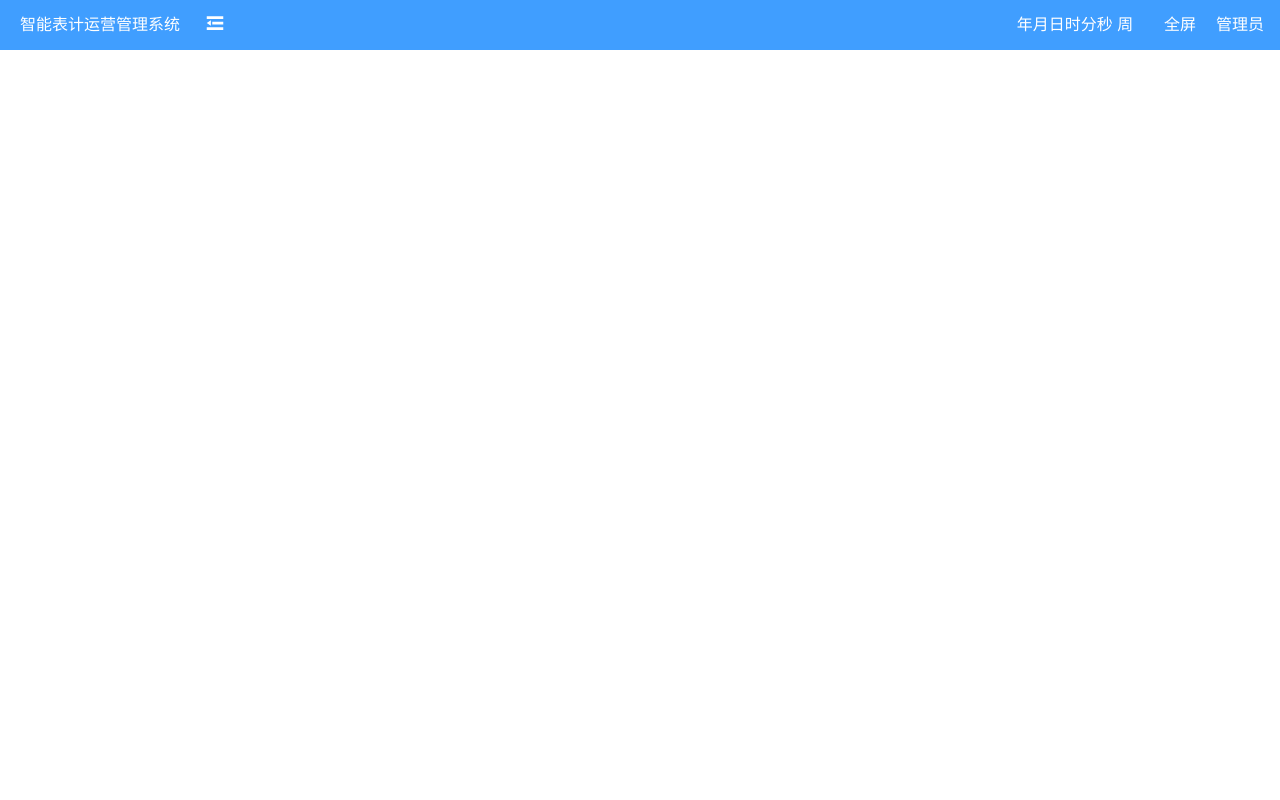
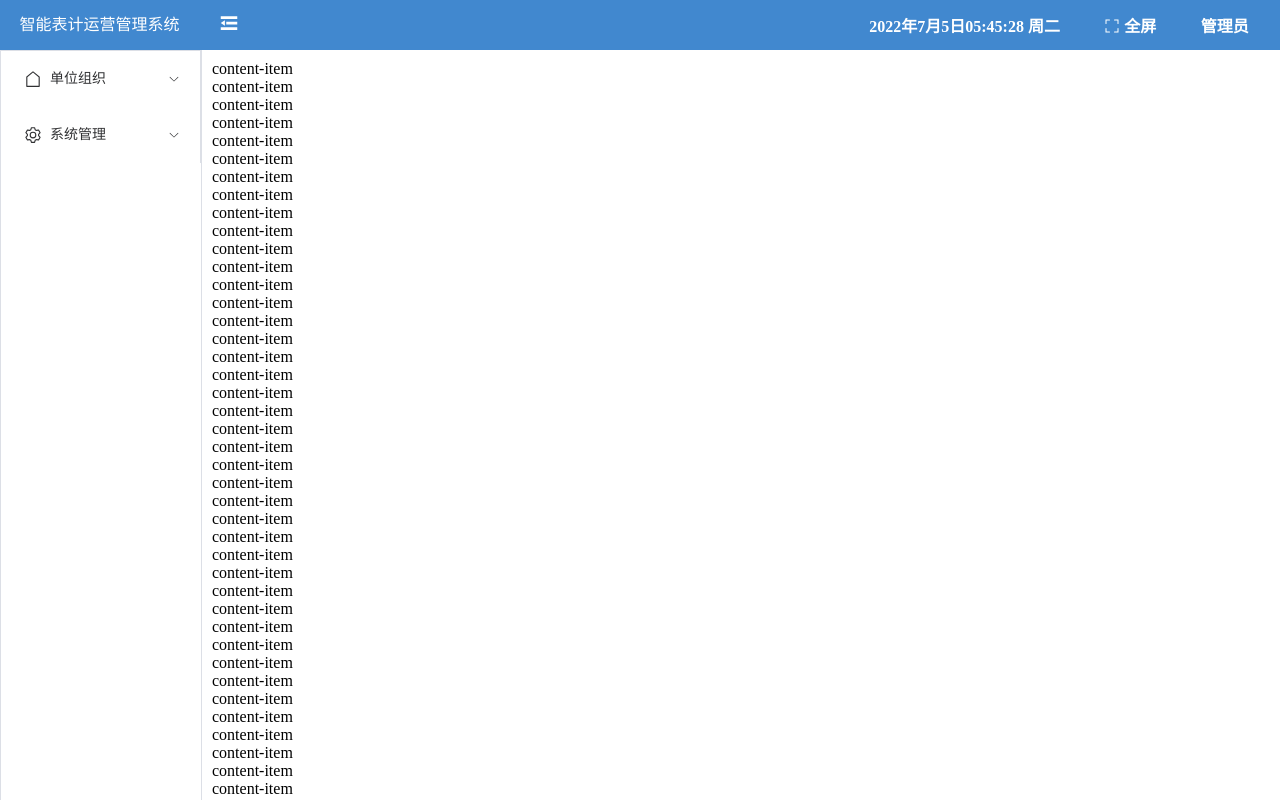
Before and after one commit to sq800/vue3-manage-system, a Vue app: page / in a window 1280 px wide. Built offline with nearby package versions, Linux system fonts and the light colour scheme.

Commit message:
构建布局，重构Header

```diff
--- a/index.html
+++ b/index.html
@@ -4,6 +4,7 @@
     <meta charset="UTF-8" />
     <link rel="icon" href="/favicon.ico" />
     <meta name="viewport" content="width=device-width, initial-scale=1.0" />
+    <link rel="stylesheet" href="./src/assets/css/reset.less">
     <title>Vite App</title>
   </head>
   <body>
--- a/package.json
+++ b/package.json
@@ -10,6 +10,7 @@
   "dependencies": {
     "@element-plus/icons-vue": "^2.0.6",
     "element-plus": "^2.2.7",
+    "less": "^4.1.3",
     "vue": "^3.2.25"
   },
   "devDependencies": {
--- a/src/App.vue
+++ b/src/App.vue
@@ -4,20 +4,76 @@
 import HelloWorld from './components/HelloWorld.vue'
 import LearnRef from './components/LearnRef.vue'
 import Header from './components/Header.vue'
+import Menu from './components/Menu.vue';
+import { ref, isRef } from "vue"
+let isCollapse = ref(false);
+function handleClick(value) {
+  isCollapse.value = value
+  console.log(isRef(isCollapse))
+}
+
+function myClick(index){
+  console.log(index);
+}
 </script>
 
 <template>
-  <Header></Header>
-  <div>1111</div>
+  <div class="layout">
+    <!-- <div class="layout-top">头部</div> -->
+    <Header class="layout-top" @my-click="handleClick"></Header>
+    <div class="layout-bottom">
+      <!-- <Menu class="menu" :isCollapse="isCollapse"></Menu> -->
+
+      <Menu class="layout-b-left" :isCollapse="isCollapse"></Menu>
+      <div class="layout-b-right">
+        <span v-for="item in 100" :key="item" @click="myClick(key)">content-item</span>
+      </div>
+    </div>
+  </div>
+
+
 </template>
 
-<style>
+<style lang="less" scoped>
 #app {
   font-family: Avenir, Helvetica, Arial, sans-serif;
   -webkit-font-smoothing: antialiased;
   -moz-osx-font-smoothing: grayscale;
   text-align: center;
   color: #2c3e50;
-  /* margin-top: 60px; */
+  height: 100%;
+}
+
+.layout {
+  display: flex;
+  height: 100vh;
+  overflow: hidden;
+  flex-direction: column;
+
+  .layout-top {
+    height: 50px;
+  }
+
+  .layout-bottom {
+    display: flex;
+    flex-direction: row;
+    flex: 1;
+
+    .layout-b-left {
+      height: 100%;
+      border: solid 1px var(--el-menu-border-color);
+
+      ul {
+        height: 100%;
+      }
+    }
+    .layout-b-right {
+      display: flex;
+      flex: 1;
+      flex-direction: column;
+      overflow: auto;
+      margin: 10px 0px 0px 10px;
+    }
+  }
 }
 </style>
--- /dev/null
+++ b/src/assets/css/reset.less
@@ -0,0 +1,75 @@
+/* Box sizing rules */
+*,
+*::before,
+*::after {
+  box-sizing: border-box;
+}
+
+/* Remove default margin */
+body,
+h1,
+h2,
+h3,
+h4,
+p,
+figure,
+blockquote,
+dl,
+dd {
+  margin: 0;
+}
+
+/* Remove list styles on ul, ol elements with a list role, which suggests default styling will be removed */
+ul[role='list'],
+ol[role='list'] {
+  list-style: none;
+}
+
+/* Set core root defaults */
+html:focus-within {
+  scroll-behavior: smooth;
+}
+
+/* Set core body defaults */
+body {
+  min-height: 100vh;
+  height: 100vh;
+  text-rendering: optimizeSpeed;
+//   line-height: 1.5;
+}
+
+/* A elements that don't have a class get default styles */
+a:not([class]) {
+  text-decoration-skip-ink: auto;
+}
+
+/* Make images easier to work with */
+img,
+picture {
+  max-width: 100%;
+  display: block;
+}
+
+/* Inherit fonts for inputs and buttons */
+input,
+button,
+textarea,
+select {
+  font: inherit;
+}
+
+/* Remove all animations, transitions and smooth scroll for people that prefer not to see them */
+@media (prefers-reduced-motion: reduce) {
+  html:focus-within {
+   scroll-behavior: auto;
+  }
+
+  *,
+  *::before,
+  *::after {
+    animation-duration: 0.01ms !important;
+    animation-iteration-count: 1 !important;
+    transition-duration: 0.01ms !important;
+    scroll-behavior: auto !important;
+  }
+}
--- a/src/components/Header.vue
+++ b/src/components/Header.vue
@@ -14,80 +14,161 @@
             </span>
         </div>
         <div class="navbar-right">
-            <!-- flex容器 -->
-            <div class="flex-box">
-                <span class="time">{{ year }}年{{ month }}月{{ day }}日{{ hour }}时{{ minute }}分{{ second }}秒 周{{ dayOfWeek }}</span>
-                <span class="fullScreen">全屏</span>
-                <span class="role">管理员</span>
-            </div>
+            <span class="time">{{ currentTimeString }}</span>
+            <button class="fullScreen">
+                <span @click="handleFullScreen">
+                    <el-icon>
+                        <FullScreen />
+                    </el-icon>
+                    全屏
+                </span>
+            </button>
+            <span class="role">管理员</span>
+
         </div>
     </header>
 </template>
 
 <script setup>
-import { ref } from 'vue'
+import { get } from 'lodash'
+import { ref, isRef } from 'vue'
 
 // true 展开菜单  false 关闭菜单
 let menuStatus = ref(true);
 // 当前时间
-let dateTime = ref()
-
+let currentTimeString = ref("");
+getCurrent();
+// 每1秒获取一次时间
+let task = setInterval(getCurrent, 1000);
+// 获取当前时间
+function getCurrent() {
+    let d = new Date();
+    //拼接当前时间字符串
+    currentTimeString.value = d.getFullYear() + "年" + (d.getMonth() + 1) + "月" + d.getDate() + "日" + addZero(d.getHours()) + ":"
+        + addZero(d.getMinutes()) + ":" + addZero(d.getSeconds()) + " 周" + getDay();
+    //美观起见，不足十位补零
+    function addZero(i) {
+        if (i < 10) {
+            i = '0' + i;
+        }
+        return i;
+    }
+    // 获取到的周几，返回汉字
+    function getDay() {
+        switch (d.getDay()) {
+            case 1:
+                return "一";
+                break;
+            case 2:
+                return "二";
+                break;
+            case 3:
+                return "三";
+                break;
+            case 4:
+                return "四";
+                break;
+            case 5:
+                return "五";
+                break;
+            case 6:
+                return "六";
+                break;
+            default:
+                return "日"
+                break;
+        }
+    }
+}
+//向父组件传参
+const emit = defineEmits(["my-click"]);
 // 展开/关闭处理函数
 function handleCollapse() {
     menuStatus.value = !menuStatus.value;
+    emit("my-click", menuStatus.value);
 }
+let fullScreen = false;
+function handleFullScreen() {
+    let element = document.documentElement;
+    if (fullScreen) {
+        if (document.exitFullscreen) {
+            document.exitFullscreen();
+        } else if (document.webkitCancelFullScreen) {
+            document.webkitCancelFullScreen();
+        } else if (document.mozCancelFullScreen) {
+            document.mozCancelFullScreen();
+        } else if (document.msExitFullscreen) {
+            document.msExitFullscreen();
+        }
+    } else {
+        if (element.requestFullscreen) {
+            element.requestFullscreen();
+        } else if (element.webkitRequestFullScreen) {
+            element.webkitRequestFullScreen();
+        } else if (element.mozRequestFullScreen) {
+            element.mozRequestFullScreen();
+        } else if (element.msRequestFullscreen) { }
+    }
+    fullScreen = !fullScreen
 
+}
 </script>
-<style>
-* {
-    margin: 0;
-    padding: 0;
-}
-
-header {
-    position: fixed;
+<style lang="less">
+.navbar {
+    display: flex;
+    justify-content: space-between;
+    align-items: center;
     width: 100%;
     height: 50px;
-    background-color: #409eff;
+    background-color: #4188cf;
     color: #fff;
     user-select: none;
 }
 
 .navbar-left {
+    display: flex;
     line-height: 50px;
-}
-
-.title {
-    float: left;
-    width: 200px;
+    width: 260px;
+    justify-content: space-around;
+    align-content: center;
 }
 
 .collapse-btn {
-    float: left;
-    line-height: 40px;
-    width: 30px;
-    padding-top: 7px;
+    padding-top: 2px;
     font-size: 22px;
     font-weight: 700;
     cursor: pointer;
 }
 
 .navbar-right {
-    line-height: 50px;
-    margin-right: 10px;
+    width: 430px;
+    /* line-height: 50px; */
+    /* margin-right: 10px; */
+    display: flex;
+    justify-content: space-around;
+    align-items: center;
 }
-.flex-box{
-    display: flex;
-    justify-content: flex-end;
-}
-.time {
 
-    width: 150px;
-    text-align: center;
+.navbar-right>* {
+    cursor: pointer;
+    font-weight: 600;
 }
 
 .fullScreen {
-    width: 60px;
+    border: none;
+    background-color: transparent;
+    color: #fff;
+    font: inherit;
+}
+
+.fullScreen>span {
+    font-weight: 600;
+
+    i {
+        position: relative;
+        left: 0px;
+        top: 2px;
+    }
 }
 
 .role {
--- /dev/null
+++ b/src/components/Menu.vue
@@ -0,0 +1,67 @@
+<template>
+    <div>
+        <el-menu default-active="2" class="el-menu-vertical-demo" :collapse="isCollapse" @open="handleOpen"
+            @close="handleClose">
+            <el-sub-menu index="1">
+                <template #title>
+                    <el-icon><House /></el-icon>
+                    <span>单位组织</span>
+                </template>
+                <el-menu-item-group>
+                    <el-menu-item index="1-1">员工管理</el-menu-item>
+                    <el-menu-item index="1-2">部门管理</el-menu-item>
+                    <el-menu-item index="1-3">职位管理</el-menu-item>
+                </el-menu-item-group>
+
+            </el-sub-menu>
+            <el-sub-menu index="2">
+                <template #title>
+                    <el-icon><Setting /></el-icon>
+                    <span>系统管理</span>
+                </template>
+                <el-menu-item-group>
+                    <el-menu-item index="2-1">角色管理</el-menu-item>
+                    <el-menu-item index="2-2">菜单管理</el-menu-item>
+                    <el-menu-item index="2-3">通用字典</el-menu-item>
+                </el-menu-item-group>
+                <el-sub-menu index="2-4">
+                    <template #title><span>系统日志</span></template>
+                    <el-menu-item index="2-4-1">登录日志</el-menu-item>
+                    <el-menu-item index="2-4-2">操作日志</el-menu-item>
+                    <el-menu-item index="2-4-3">API日志</el-menu-item>
+                </el-sub-menu>
+            </el-sub-menu>
+
+        </el-menu>
+    </div>
+</template>
+
+<script setup>
+import { ref, reactive } from 'vue'
+import {
+    Document,
+    Menu as IconMenu,
+    Location,
+    Setting,
+} from '@element-plus/icons-vue'
+defineProps({
+    isCollapse: reactive({
+        default: false
+    })
+})
+const handleOpen = (key, keyPath) => {
+    console.log(key, keyPath)
+}
+const handleClose = (key, keyPath) => {
+    console.log(key, keyPath)
+}
+</script>
+
+<style lang="less">
+div{
+    height: 100%;
+}
+.el-menu-vertical-demo:not(.el-menu--collapse) {
+    width: 200px;
+}
+</style>
```
Also changed, not shown: 1 other file (tests, documents, lock files or other folders).
